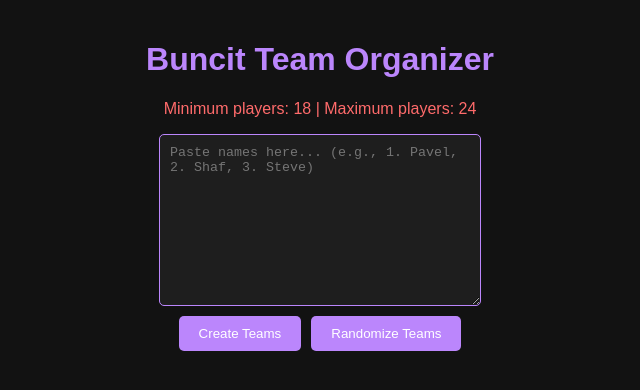
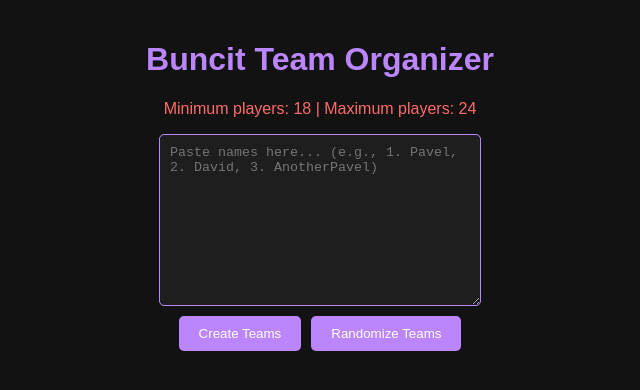
Before and after one commit to pavelluzanov/footballteamnamefix, a plain HTML site: page index.html in a window 1280 px wide. Shown: the full height of the page, 320-960 px from the left. Drawn offline with Linux system fonts and the light colour scheme.

Commit message:
Update index.html

```diff
--- a/index.html
+++ b/index.html
@@ -72,7 +72,7 @@
     <h1>Buncit Team Organizer</h1>
     <p style="text-align: center; color: #FF6B6B;">Minimum players: 18 | Maximum players: 24</p>
     <div id="inputArea">
-        <textarea id="namesInput" placeholder="Paste names here... (e.g., 1. Pavel, 2. Shaf, 3. Steve)"></textarea>
+        <textarea id="namesInput" placeholder="Paste names here... (e.g., 1. Pavel, 2. David, 3. AnotherPavel)"></textarea>
         <div class="button-container">
             <button id="submitButton">Create Teams</button>
             <button id="randomizeButton">Randomize Teams</button>
```
